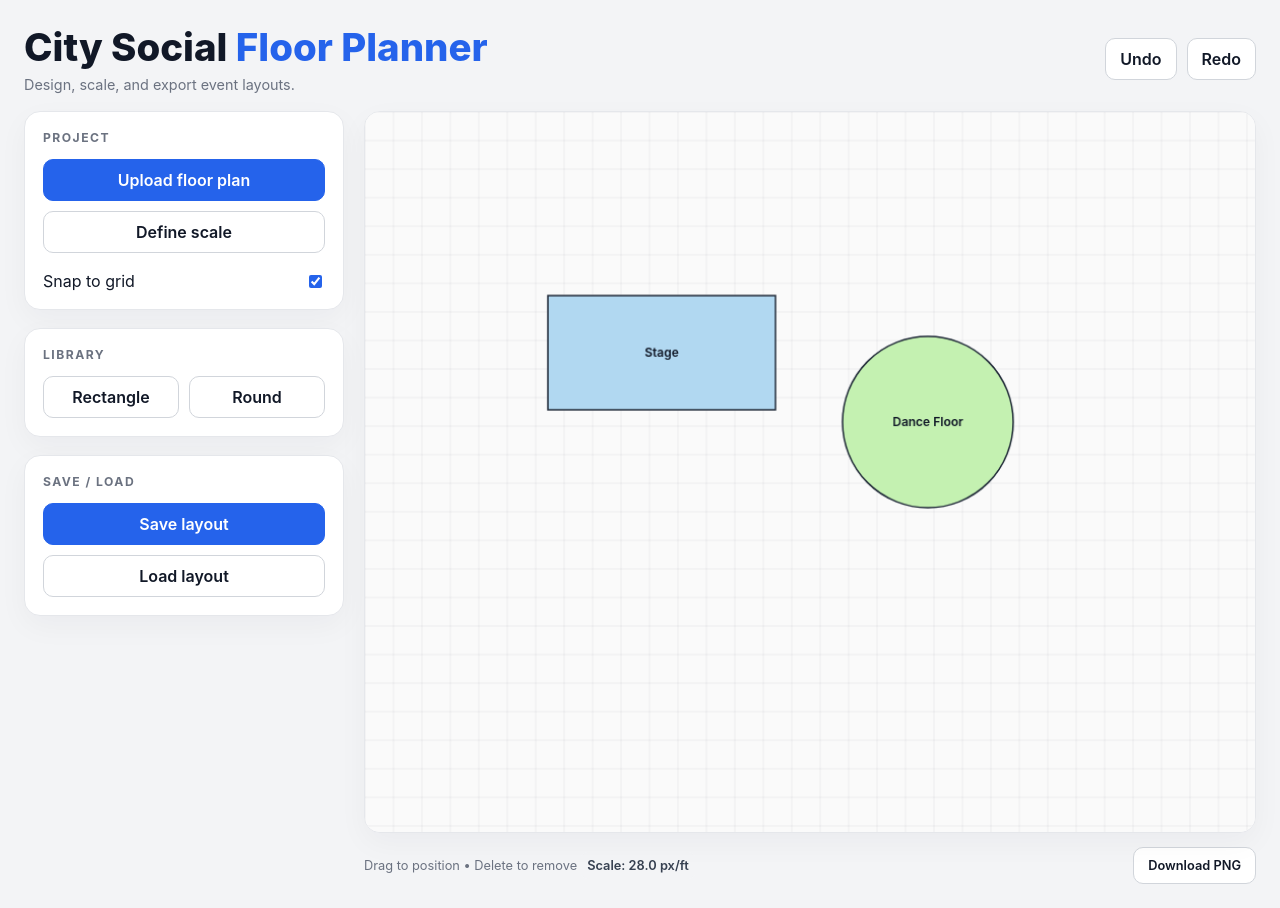
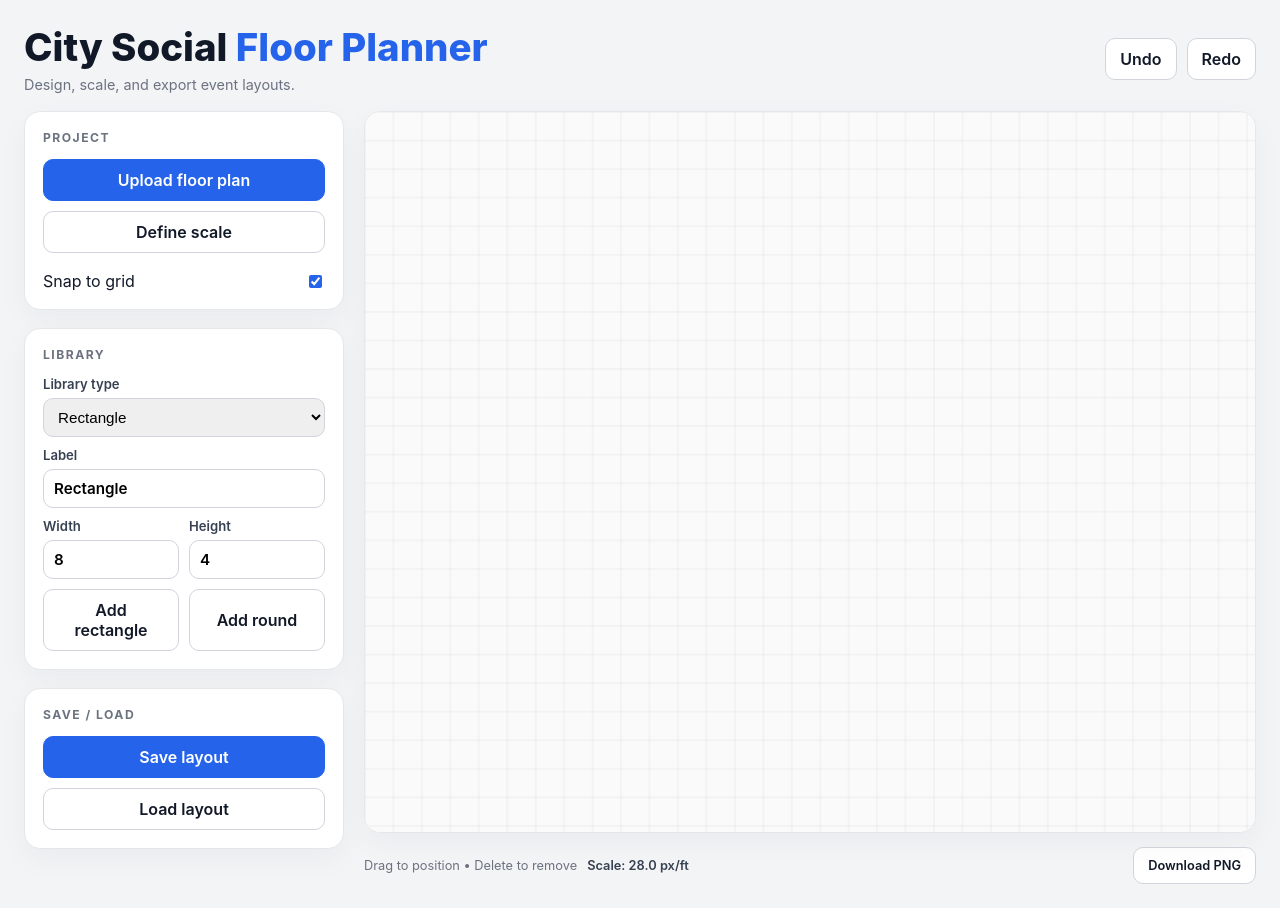
Before and after one commit to ebetz75/CitySocialPLanner, a React (Vite) app: page / in a window 1280 px wide. Built offline with nearby package versions, Linux system fonts and the light colour scheme.

Commit message:
Publish docs folder for GitHub Pages

```diff
--- a/src/main.jsx
+++ b/src/main.jsx
@@ -18,6 +18,30 @@ const createItem = (type, overrides = {}) => ({
 });
 
 const serializeState = (items, pxPerFoot) => JSON.stringify({ items, pxPerFoot });
+
+const drawBackgroundImage = (context, image, width, height) => {
+  if (!image) return;
+
+  const imageRatio = image.width / image.height;
+  const canvasRatio = width / height;
+
+  let drawWidth;
+  let drawHeight;
+  let offsetX = 0;
+  let offsetY = 0;
+
+  if (imageRatio > canvasRatio) {
+    drawWidth = width;
+    drawHeight = width / imageRatio;
+    offsetY = (height - drawHeight) / 2;
+  } else {
+    drawHeight = height;
+    drawWidth = height * imageRatio;
+    offsetX = (width - drawWidth) / 2;
+  }
+
+  context.drawImage(image, offsetX, offsetY, drawWidth, drawHeight);
+};
 
 const getItemBounds = (item, pxPerFoot) => ({
   x: item.x,
@@ -44,10 +68,7 @@ function PlannerApp() {
   const fileInputRef = React.useRef(null);
   const loadInputRef = React.useRef(null);
 
-  const [items, setItems] = React.useState([
-    createItem('rectangle', { x: 180, y: 180, w: 8, h: 4, label: 'Stage' }),
-    createItem('round', { x: 470, y: 220, w: 6, h: 6, label: 'Dance Floor' }),
-  ]);
+  const [items, setItems] = React.useState([]);
   const [selectedId, setSelectedId] = React.useState(null);
   const [snapToGrid, setSnapToGrid] = React.useState(true);
   const [pxPerFoot, setPxPerFoot] = React.useState(28);
@@ -55,6 +76,12 @@ function PlannerApp() {
   const [scaleDraft, setScaleDraft] = React.useState([]);
   const [scaleValue, setScaleValue] = React.useState('10');
   const [scaleModalOpen, setScaleModalOpen] = React.useState(false);
+  const [libraryDraft, setLibraryDraft] = React.useState({
+    type: 'rectangle',
+    label: 'Rectangle',
+    width: 8,
+    height: 4,
+  });
   const [history, setHistory] = React.useState([serializeState(items, pxPerFoot)]);
   const [redoStack, setRedoStack] = React.useState([]);
   const [backgroundImage, setBackgroundImage] = React.useState(null);
@@ -120,7 +147,7 @@ function PlannerApp() {
     context.clearRect(0, 0, width, height);
 
     if (backgroundImage) {
-      context.drawImage(backgroundImage, 0, 0, width, height);
+      drawBackgroundImage(context, backgroundImage, width, height);
     }
 
     if (snapToGrid) {
@@ -194,13 +221,18 @@ function PlannerApp() {
     draw();
   }, [draw]);
 
-  const addItem = React.useCallback((type) => {
-    const nextItem = createItem(type);
+  const addItem = React.useCallback((type, config = {}) => {
+    const draftType = type || libraryDraft.type;
+    const nextItem = createItem(draftType, {
+      label: config.label || (draftType === 'round' ? 'Round table' : 'Rectangle'),
+      w: Number(config.width ?? (draftType === 'round' ? 5 : libraryDraft.width || 8)),
+      h: Number(config.height ?? (draftType === 'round' ? 5 : libraryDraft.height || 4)),
+    });
     const nextItems = [...items, nextItem];
     setItems(nextItems);
     setSelectedId(nextItem.id);
     pushHistory(nextItems, pxPerFoot);
-  }, [items, pxPerFoot, pushHistory]);
+  }, [items, libraryDraft, pxPerFoot, pushHistory]);
 
   const updateSelectedItem = React.useCallback((changes) => {
     if (!selectedItem) return;
@@ -232,18 +264,9 @@ function PlannerApp() {
       setScaleDraft((prev) => {
         const next = [...prev, { x, y }];
         if (next.length === 2) {
-          const [a, b] = next;
-          const distance = Math.hypot(b.x - a.x, b.y - a.y);
-          const feet = Number(scaleValue) || 10;
-          if (feet > 0 && distance > 0) {
-            const nextPx = distance / feet;
-            setPxPerFoot(nextPx);
-            setScaleMode(false);
-            setScaleDraft([]);
-            setScaleModalOpen(false);
-            pushHistory(items, nextPx);
-          }
-          return [];
+          setScaleMode(false);
+          setScaleModalOpen(true);
+          return next;
         }
         return next;
       });
@@ -440,7 +463,12 @@ function PlannerApp() {
                   reader.readAsDataURL(file);
                 }} />
 
-                <button className="btn" onClick={() => { setScaleDraft([]); setScaleMode(true); setScaleModalOpen(true); }}>
+                <button className="btn" onClick={() => {
+                  setScaleDraft([]);
+                  setScaleValue('10');
+                  setScaleMode(true);
+                  setScaleModalOpen(false);
+                }}>
                   Define scale
                 </button>
 
@@ -453,9 +481,72 @@ function PlannerApp() {
 
             <section className="panel">
               <h2>Library</h2>
-              <div className="grid2">
-                <button className="btn" onClick={() => addItem('rectangle')}>Rectangle</button>
-                <button className="btn" onClick={() => addItem('round')}>Round</button>
+              <div className="stack">
+                <label className="field">
+                  <span>Library type</span>
+                  <select
+                    className="input"
+                    value={libraryDraft.type}
+                    onChange={(event) => setLibraryDraft((prev) => ({ ...prev, type: event.target.value }))}
+                  >
+                    <option value="rectangle">Rectangle</option>
+                    <option value="round">Round</option>
+                  </select>
+                </label>
+
+                <label className="field">
+                  <span>Label</span>
+                  <input
+                    className="input"
+                    value={libraryDraft.label}
+                    onChange={(event) => setLibraryDraft((prev) => ({ ...prev, label: event.target.value }))}
+                  />
+                </label>
+
+                <div className="grid2">
+                  <label className="field">
+                    <span>{libraryDraft.type === 'round' ? 'Diameter' : 'Width'}</span>
+                    <input
+                      className="input"
+                      type="number"
+                      min="1"
+                      value={libraryDraft.type === 'round' ? libraryDraft.width : libraryDraft.width}
+                      onChange={(event) => {
+                        const value = clamp(Number(event.target.value) || 1, 1, 80);
+                        setLibraryDraft((prev) => ({ ...prev, width: value, height: prev.type === 'round' ? value : prev.height }));
+                      }}
+                    />
+                  </label>
+
+                  {libraryDraft.type !== 'round' && (
+                    <label className="field">
+                      <span>Height</span>
+                      <input
+                        className="input"
+                        type="number"
+                        min="1"
+                        value={libraryDraft.height}
+                        onChange={(event) => {
+                          const value = clamp(Number(event.target.value) || 1, 1, 80);
+                          setLibraryDraft((prev) => ({ ...prev, height: value }));
+                        }}
+                      />
+                    </label>
+                  )}
+                </div>
+
+                <div className="grid2">
+                  <button className="btn" onClick={() => addItem('rectangle', {
+                    label: libraryDraft.label,
+                    width: libraryDraft.width,
+                    height: libraryDraft.height,
+                  })}>Add rectangle</button>
+                  <button className="btn" onClick={() => addItem('round', {
+                    label: libraryDraft.label,
+                    width: libraryDraft.width,
+                    height: libraryDraft.width,
+                  })}>Add round</button>
+                </div>
               </div>
             </section>
 
@@ -582,7 +673,11 @@ function PlannerApp() {
               onChange={(event) => setScaleValue(event.target.value)}
             />
             <div className="modal-actions">
-              <button className="btn" onClick={() => { setScaleMode(false); setScaleDraft([]); setScaleModalOpen(false); }}>
+              <button className="btn" onClick={() => {
+                setScaleMode(false);
+                setScaleDraft([]);
+                setScaleModalOpen(false);
+              }}>
                 Cancel
               </button>
               <button className="btn primary" onClick={() => {
```
Also changed, not shown: 2 other files (tests, documents, lock files or other folders).
